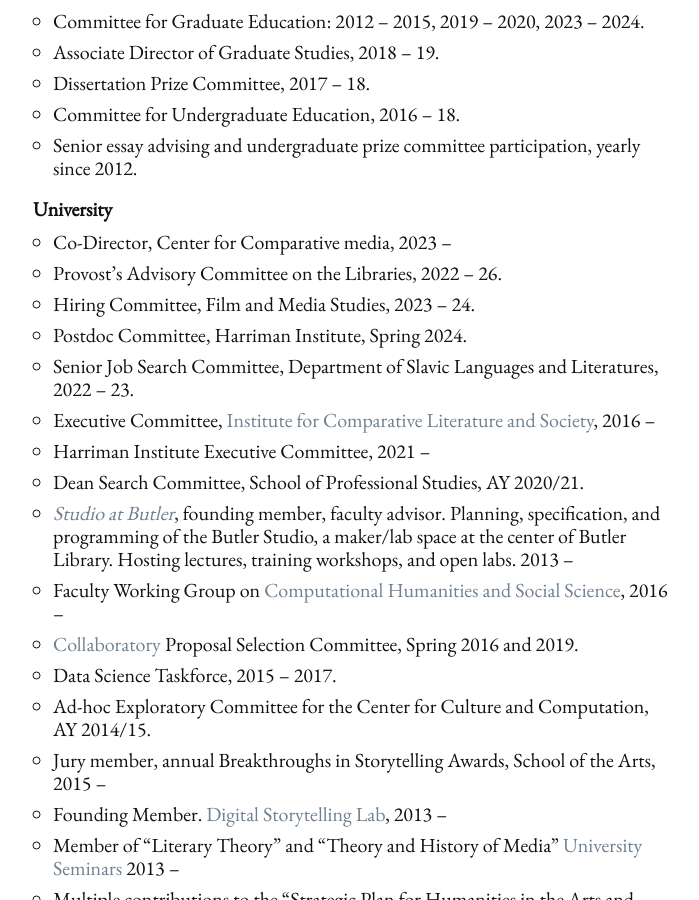
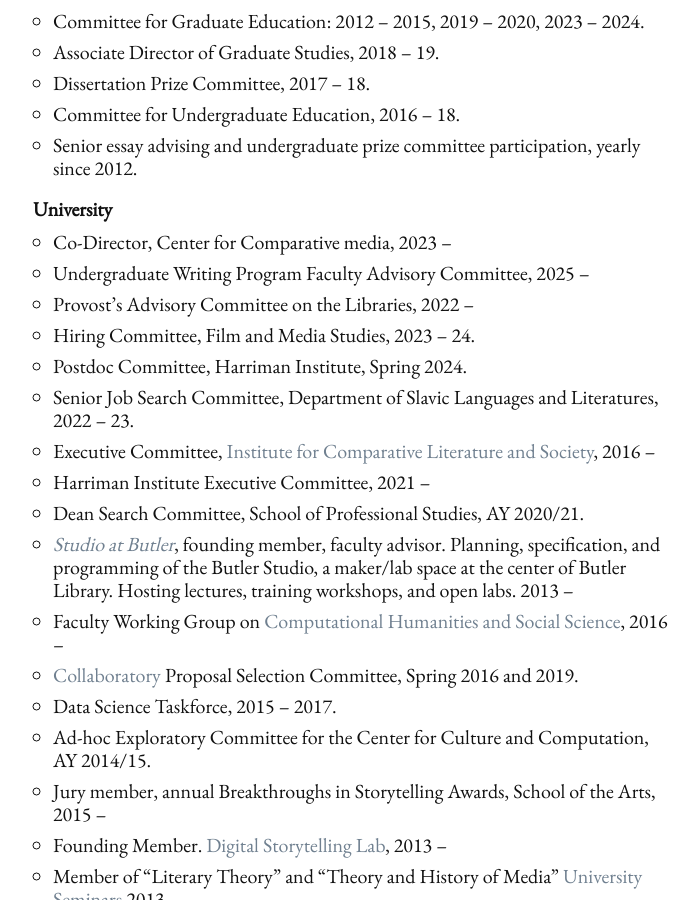
Before and after one commit to denten/denten.github.io, a Jekyll site: the page built from _pages/service.md, in a window 1280 px wide and 900 px high, scrolled down 321 px. Shown: the whole window, without its empty margins (287-986 px from the left). Built offline with Jekyll 4.4.1, drawn with Linux system fonts in a browser that asks for light colours; nearby versions of some CDN libraries.

Commit message:
add the UWP

```diff
--- a/_includes/CV/07-service.md
+++ b/_includes/CV/07-service.md
@@ -16,8 +16,10 @@ COVID-19 pandemic.
 
 #### University
 
+
 - Co-Director, Center for Comparative media, 2023 --
-- Provost's Advisory Committee on the Libraries, 2022 -- 26.
+- Undergraduate Writing Program Faculty Advisory Committee, 2025 --
+- Provost's Advisory Committee on the Libraries, 2022 --
 - Hiring Committee, Film and Media Studies, 2023 -- 24.
 - Postdoc Committee, Harriman Institute, Spring 2024.
 - Senior Job Search Committee, Department of Slavic Languages and Literatures, 2022 -- 23.
```
